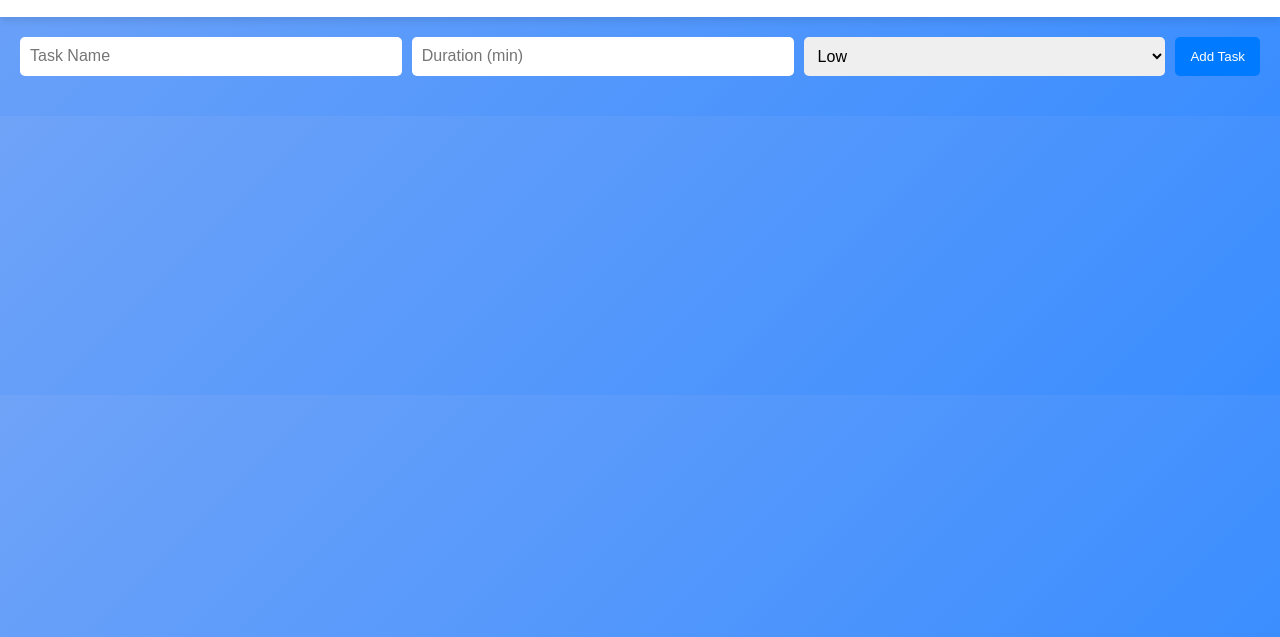
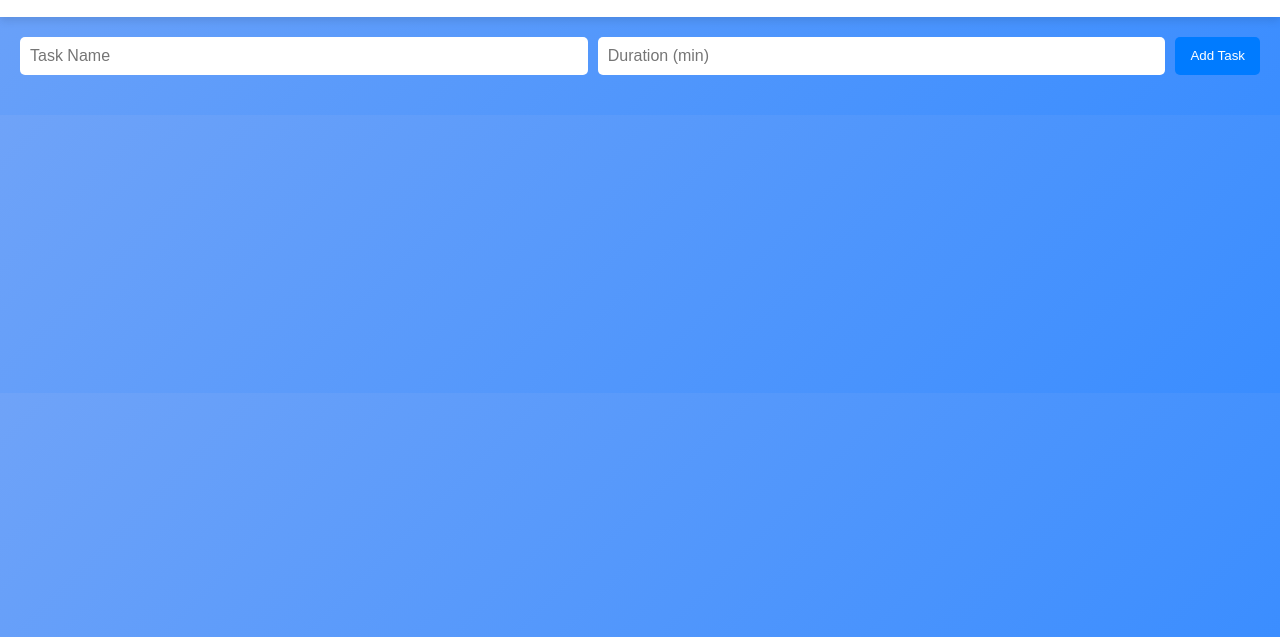
Before and after one commit to sumitsk-work/tabit, a plain HTML site: page index.html in a window 1280 px wide. Shown: the part 163-800 px from the top of the page. Drawn offline with Linux system fonts and the light colour scheme.

Commit message:
removed priority tasks

```diff
--- a/index.html
+++ b/index.html
@@ -31,11 +31,11 @@
     <div class="add-task">
         <input type="text" id="task-name" placeholder="Task Name">
         <input type="number" id="task-duration" placeholder="Duration (min)">
-        <select id="task-priority">
+        <!-- <select id="task-priority">
             <option value="low">Low</option>
             <option value="medium">Medium</option>
             <option value="high">High</option>
-        </select>
+        </select> -->
         <button onclick="addTask()">Add Task</button>
     </div>
 
```
